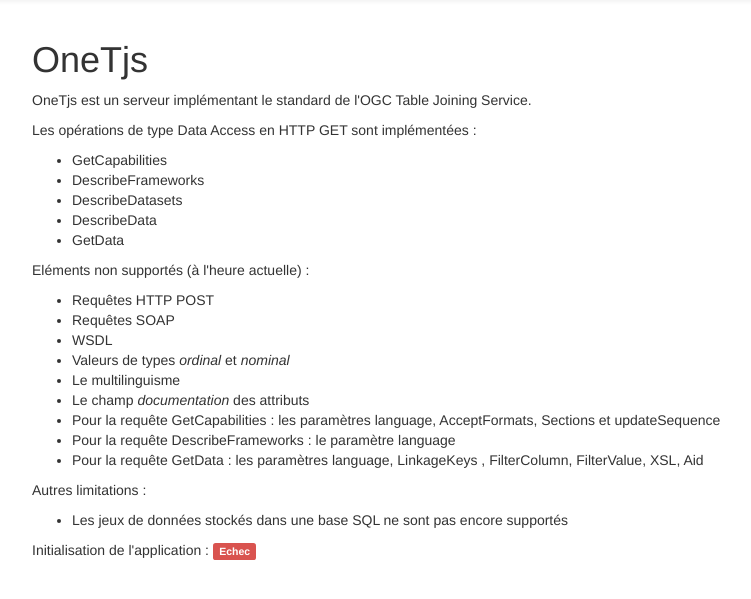
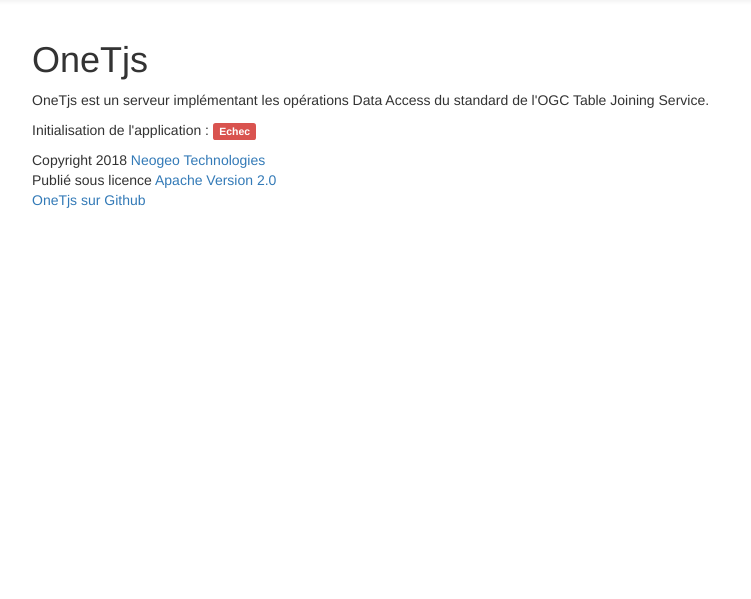
Before and after one commit to neogeo-technologies/OneTjs, a Flask app: page / in a window 1280 px wide. Shown: the part 51-650 px from the top of the page, without its empty margins (23-774 px from the left). Run offline with Flask 2, Linux system fonts and the light colour scheme; parts of the project's set-up code (start-up, migrations or seed data) failed here and were passed over; some libraries are stand-ins or nearby versions.

Commit message:
readme simplification

```diff
--- a/app/__init__.py
+++ b/app/__init__.py
@@ -2,5 +2,5 @@
 
 from .app import create_app
 
-__version__ = '0.1.7.dev'
+__version__ = '0.1.8.dev'
 __description__ = 'TJS server'
--- a/app/public_pages/templates/index.html
+++ b/app/public_pages/templates/index.html
@@ -2,38 +2,18 @@
 
 {% block content %}
     <h1>OneTjs</h1>
-    <p>OneTjs est un serveur implémentant le standard de l'OGC Table Joining Service.</p>
-    <p>Les opérations de type Data Access en HTTP GET sont implémentées :
-        <ul>
-            <li>GetCapabilities</li>
-            <li>DescribeFrameworks</li>
-            <li>DescribeDatasets</li>
-            <li>DescribeData</li>
-            <li>GetData</li>
-        </ul>
-    </p>
-    <p>Eléments non supportés (à l'heure actuelle) :
-        <ul>
-            <li>Requêtes HTTP POST</li>
-            <li>Requêtes SOAP</li>
-            <li>WSDL</li>
-            <li>Valeurs de types <em>ordinal</em> et <em>nominal</em></li>
-            <li>Le multilinguisme</li>
-            <li>Le champ <em>documentation</em> des attributs</li>
-            <li>Pour la requête GetCapabilities : les paramètres language, AcceptFormats, Sections et updateSequence</li>
-            <li>Pour la requête DescribeFrameworks : le paramètre language</li>
-            <li>Pour la requête GetData : les paramètres language, LinkageKeys , FilterColumn, FilterValue, XSL, Aid</li>
-        </ul>
-    </p>
-    <p>Autres limitations :
-        <ul>
-            <li>Les jeux de données stockés dans une base SQL ne sont pas encore supportés</li>
-        </ul>
-    </p>
+    <p>OneTjs est un serveur implémentant les opérations Data Access du standard de l'OGC Table Joining Service.</p>
     <p>
       Initialisation de l'application :
       {% if init_success %}<span class="label label-success">Succès</span>
       {% else %}<span class="label label-danger">Echec</span>
       {% endif %}
     </p>
+
+    <div>Copyright 2018
+        <a href="https://www.neogeo.fr/" target="_blank">Neogeo Technologies</a></div>
+    <div>Publié sous licence
+        <a href="https://choosealicense.com/licenses/apache-2.0/" target="_blank">Apache Version 2.0</a></div>
+    <div><a href="https://github.com/neogeo-technologies/OneTjs" target="_blank">OneTjs sur Github</a></div>
+
 {% endblock %}
```
